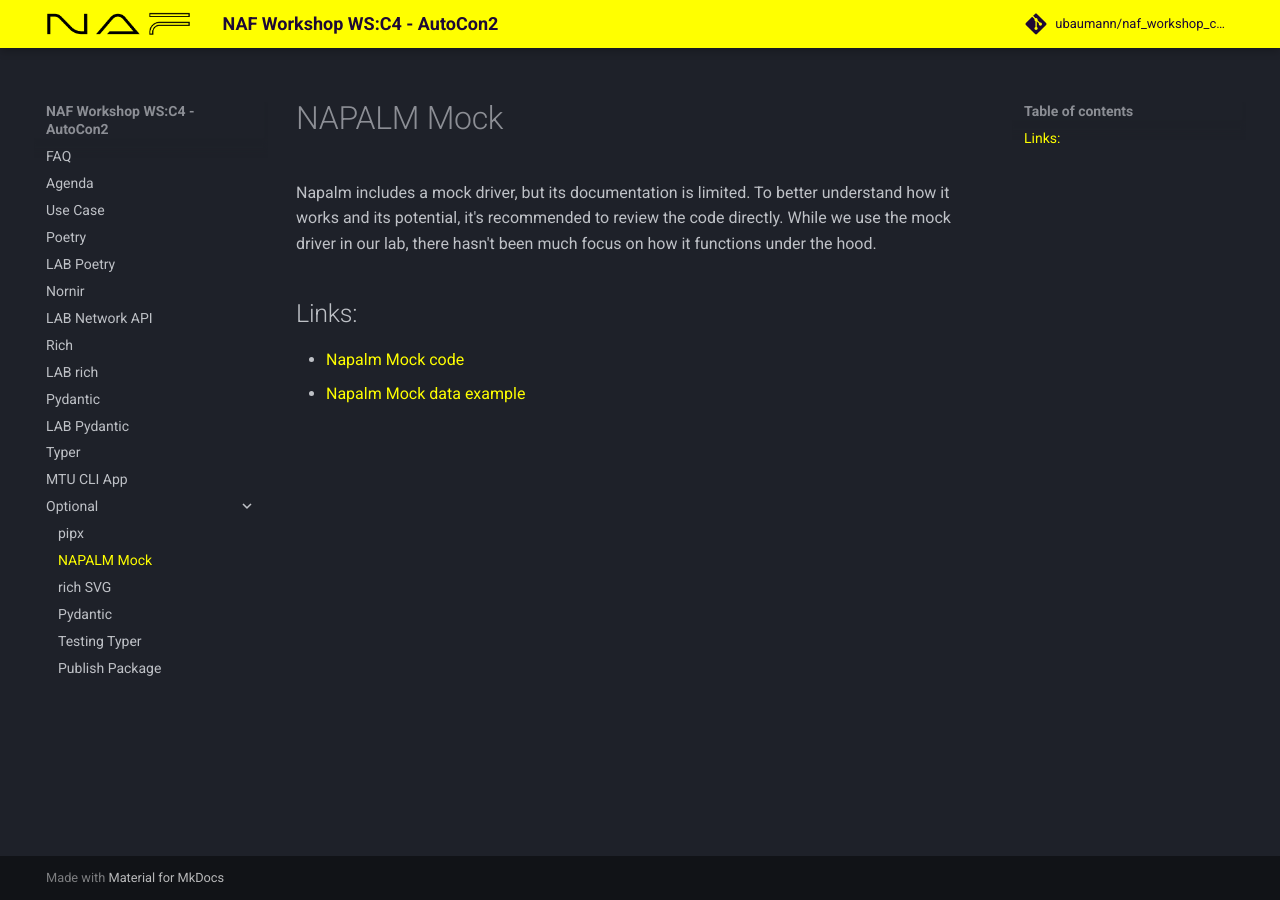
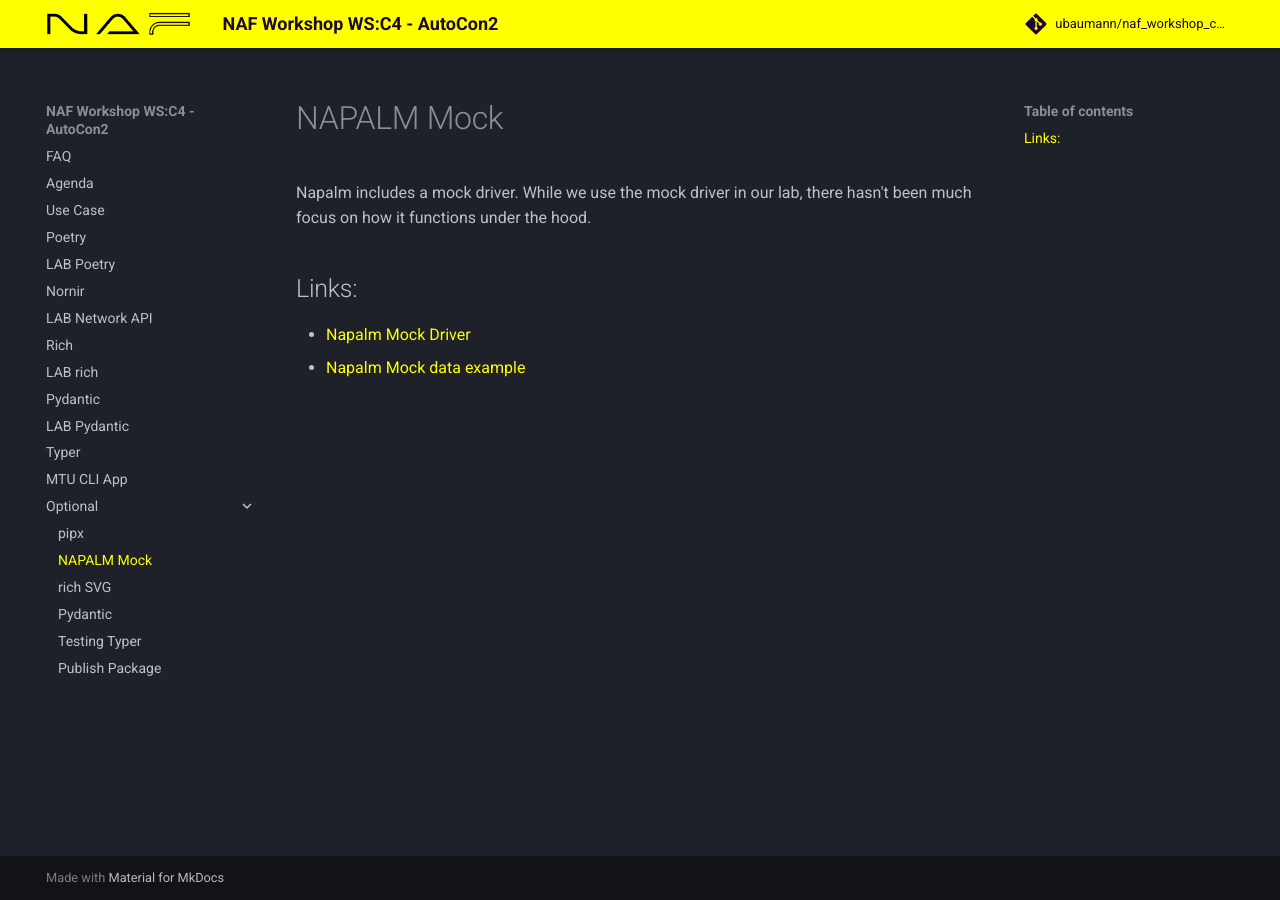
Before and after one commit to ubaumann/naf_workshop_cli_tool, an MkDocs documentation site: the page built from docs/napalm_mock.md, in a window 1280 px wide. Built offline with MkDocs 1.6.1 and Material for MkDocs 9.7.7, drawn with Linux system fonts in a browser that asks for light colours; comment, search, counter and statistics services are not loaded.

Commit message:
Fix TODOs

```diff
--- a/docs/napalm_mock.md
+++ b/docs/napalm_mock.md
@@ -1,7 +1,7 @@
 
-Napalm includes a mock driver, but its documentation is limited. To better understand how it works and its potential, it's recommended to review the code directly. While we use the mock driver in our lab, there hasn't been much focus on how it functions under the hood.
+Napalm includes a mock driver. While we use the mock driver in our lab, there hasn't been much focus on how it functions under the hood.
 
 ## Links:
 
-- [Napalm Mock code](TODO)
+- [Napalm Mock Driver](https://napalm.readthedocs.io/en/latest/tutorials/mock_driver.html)
 - [Napalm Mock data example](https://github.com/NetAutLabs/topology_with_napalm/tree/main/mocked_napalm_data)
```
Also changed, not shown: docs/lab_network_api.md (+3 -3 lines), docs/lab_rich.md (+1 -1 lines), docs/use_case.md (+1 -1 lines).
